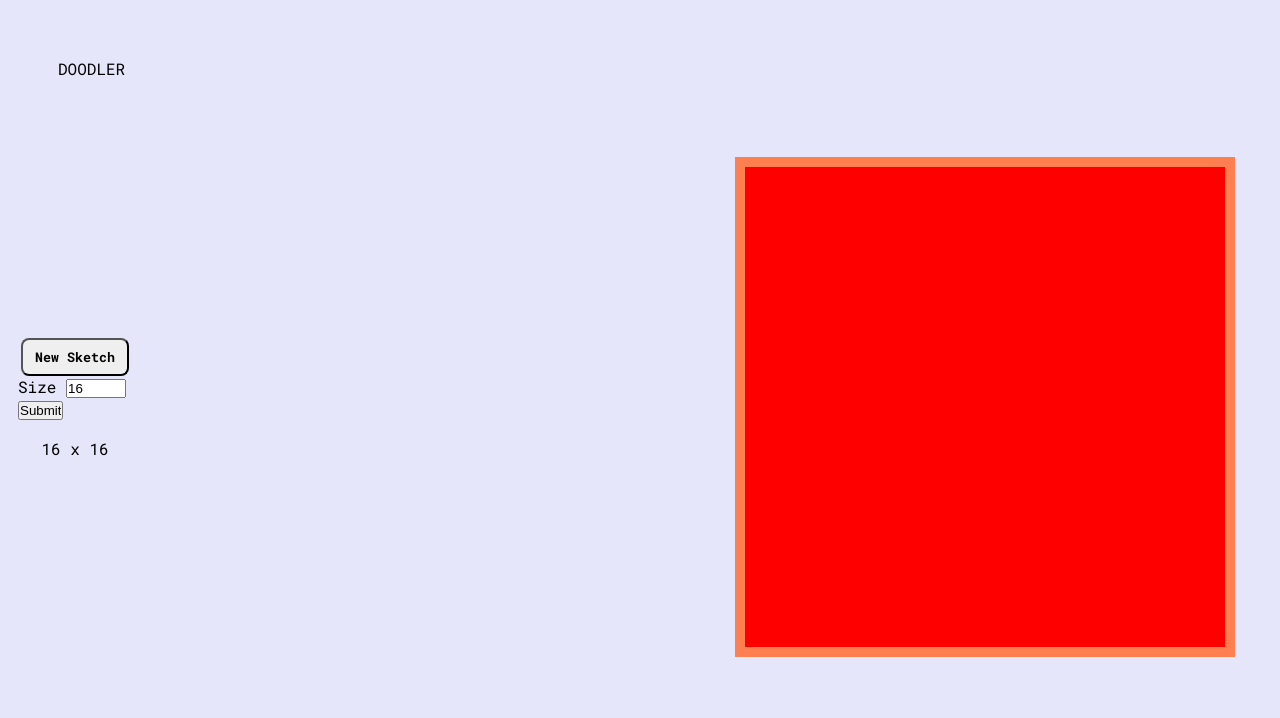
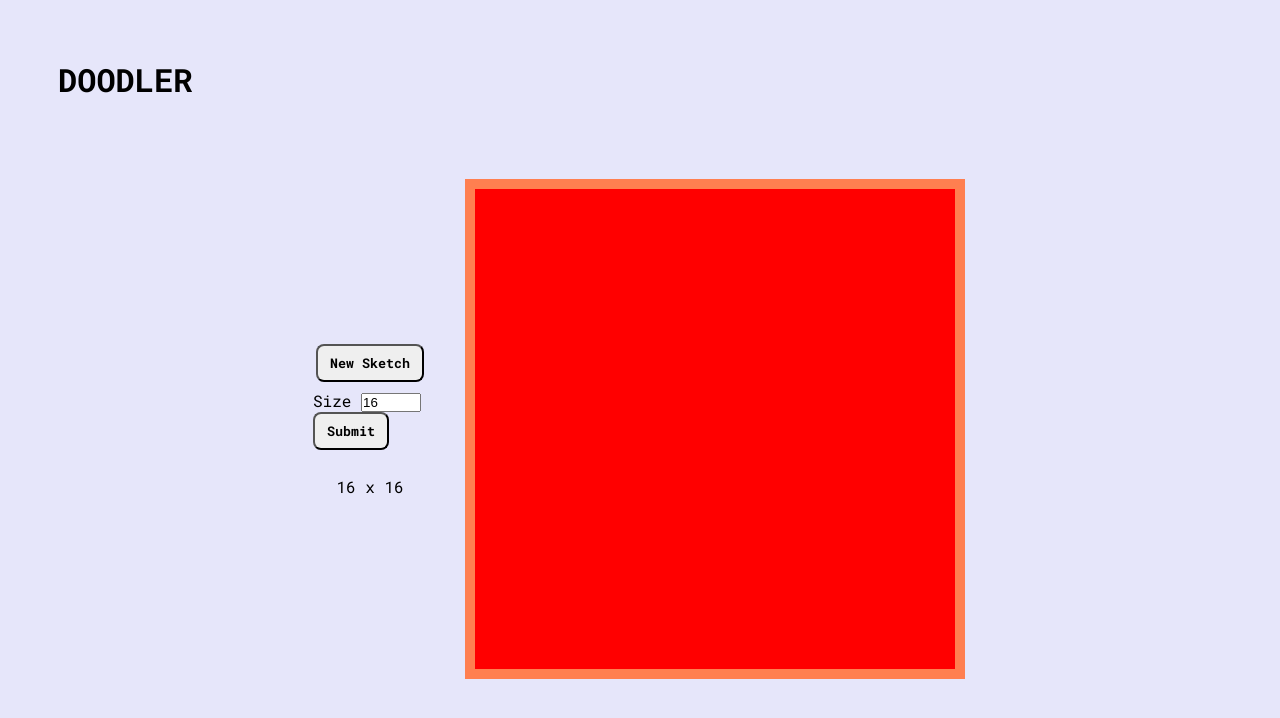
Before and after one commit to emmalgs/etch-a-sketch, a plain HTML site: page index.html in a window 1280 px wide. Drawn offline with Linux system fonts and the light colour scheme.

Commit message:
I can't remember what I did. Messed with things to no avail.

```diff
--- a/index.html
+++ b/index.html
@@ -15,7 +15,7 @@
         <form>
             <label for="gridSize">Size</label>
             <input type="number" id="gridSize" name="gridSize" min="0" max="100" value="16">
-            <input type="submit" onclick="f" value="Submit">
+            <button class="submit">Submit</button>
         </form>
         <div class="gridValue"></div>
     </div>
--- a/script.js
+++ b/script.js
@@ -2,13 +2,8 @@ const container = document.querySelector('.grid-container');
 const clearGrid = document.querySelector('#clearGrid');
 const gridValue = document.querySelector('.gridValue');
 
-
-let gridSize = document.getElementById('gridSize').value;
-
-
-
-
-
+const gridInput = document.getElementById('gridSize').value;
+let gridSize = gridInput;
 gridValue.textContent = `${gridSize} x ${gridSize}`;
 
 clearGrid.addEventListener('click', () => {
@@ -18,6 +13,7 @@ clearGrid.addEventListener('click', () => {
 });
 
 function createGrid() {
+
 container.style.gridTemplateColumns = `repeat(${gridSize}, 1fr)`;
 container.style.gridTemplateRows= `repeat(${gridSize}, 1fr)`;
     for (let i=0; i < gridSize * gridSize; i++) {
--- a/styles.css
+++ b/styles.css
@@ -17,17 +17,19 @@ body {
     background-color: lavender;
     font-family:'Roboto Mono', monospace;
     margin-bottom: 100px;
-    grid-template-columns: 150px 1fr 1fr;
+    grid-template-columns: 1fr 150px 1fr 1fr;
     grid-template-rows: auto;
     grid-template-areas:
-    "header header header"
-    "sidebar . sketchpad";
+    "header header header header"
+    ". sidebar sketchpad .";
 }
 
 header {
     margin: 40px;
     padding: 18px;
     font-family: 'Roboto Mono', monospace;
+    font-weight: bold;
+    font-size: 32px;
     grid-area: header;
 }
 
@@ -38,6 +40,7 @@ header {
     align-items: center;
     justify-items: center;
     grid-area: sidebar;
+    gap: 8px;
 }
 
 .grid-container {
@@ -59,6 +62,7 @@ button {
     border-radius: 8px;
 }
 
+
 .gridValue {
     padding: 18px;
 }
```
